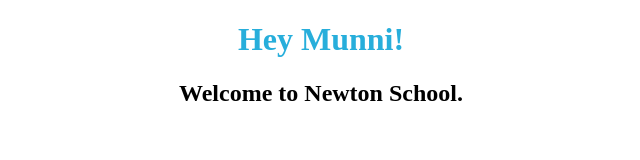
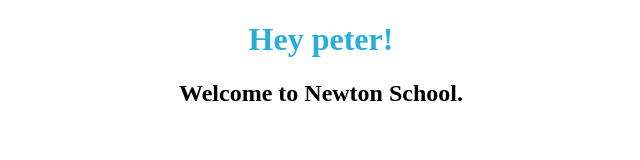
Before and after one commit to monnibhadu123/Greetings-with-Props---What-is-React-JS-Why-React-Create-react-app-What-is---ntudeejy25cd, a React app: page / in a window 1280 px wide. Shown: the top 160 px of the page, without its empty margins (319-959 px from the left). Built offline with nearby package versions, Linux system fonts and the light colour scheme.

Commit message:
Update App.js

```diff
--- a/src/components/App.js
+++ b/src/components/App.js
@@ -3,7 +3,7 @@ import '../styles/App.css';
 import Welcome from './Welcome';
 
 const App = () => {
-  let name = "Munni"
+  let name = "peter"
   return (
     <Welcome name={name} />
   )
```
